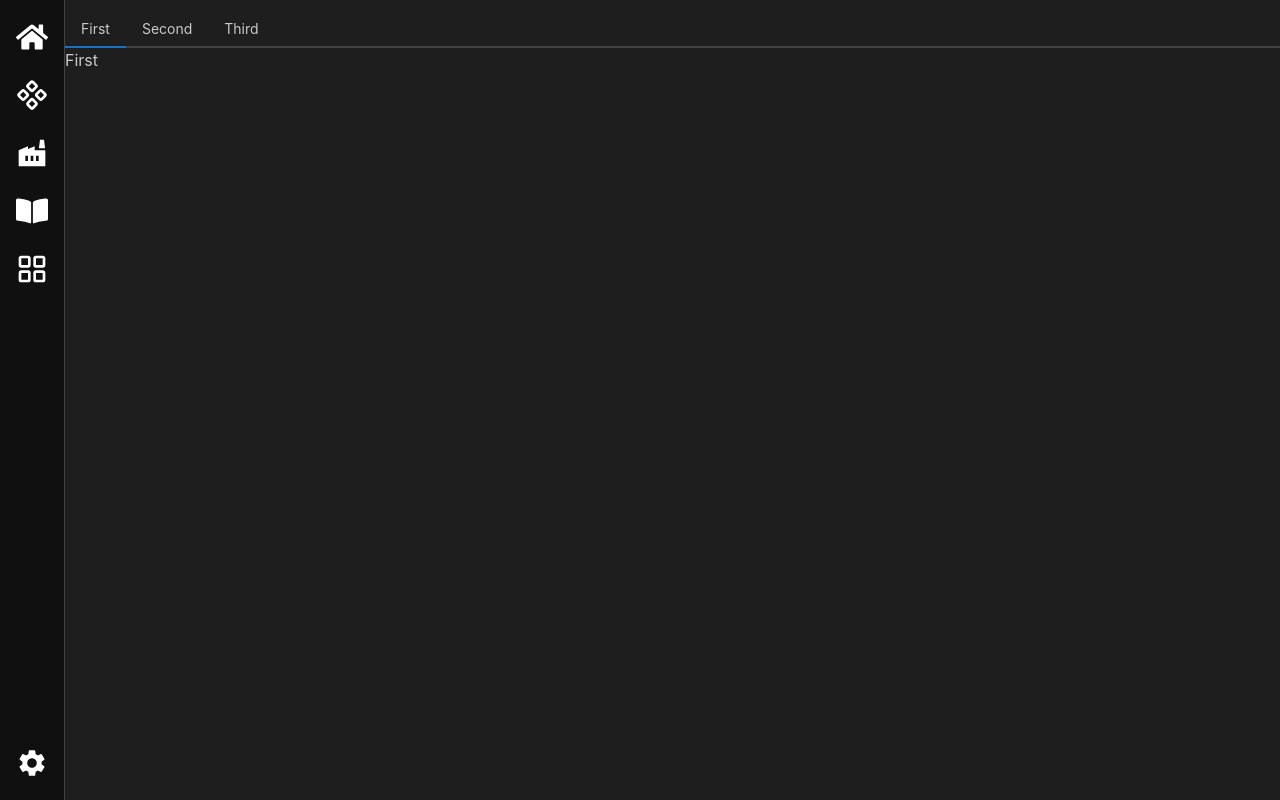
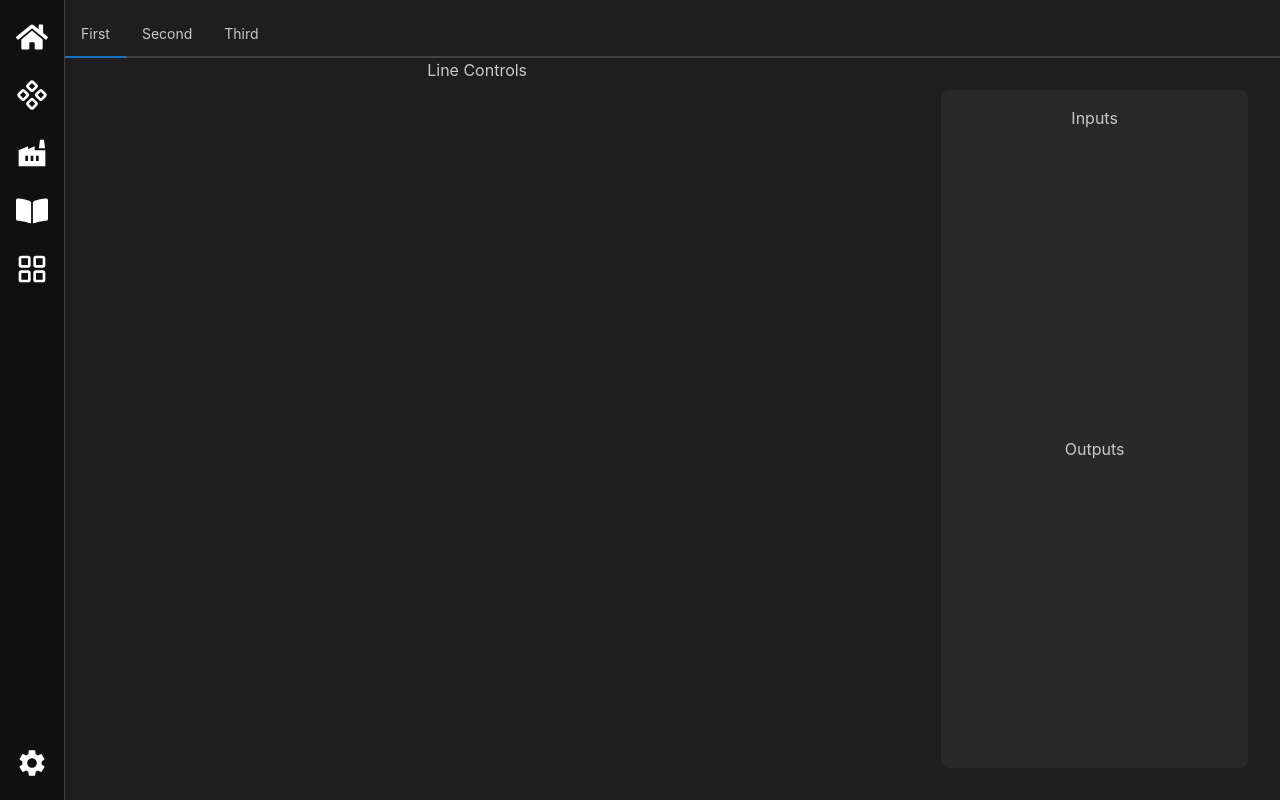
Before and after one commit to JamesPRobertson/eager-ermine, a React (Vite) app: page /planner in a window 1280 px wide. Built offline with nearby package versions, Linux system fonts and the light colour scheme.

Commit message:
Added LineControls component

```diff
--- /dev/null
+++ b/src/pages/Planner/PlannerPage.module.css
@@ -0,0 +1,15 @@
+.root {
+  width: 100%;
+  height: 100%;
+  display: flex;
+  flex-direction: column;
+}
+
+.list {
+  flex: 1;
+}
+
+.panel {
+  flex: 1;
+  flex-grow: 16;
+}
--- a/src/pages/Planner/PlannerPage.tsx
+++ b/src/pages/Planner/PlannerPage.tsx
@@ -1,17 +1,26 @@
 import { Stack, Tabs } from "@mantine/core";
+import { LineControls } from "./components/LineControls/LineControls";
+
+import classes from "./PlannerPage.module.css";
 
 export const PlannerPage = () => {
   return (
     <Stack bg="rgb(30, 30, 30)" w="100%" h="100%" pt="sm">
-      <Tabs defaultValue="first">
+      <Tabs defaultValue="first" classNames={classes}>
         <Tabs.List>
           <Tabs.Tab value="first">First</Tabs.Tab>
           <Tabs.Tab value="second">Second</Tabs.Tab>
           <Tabs.Tab value="third">Third</Tabs.Tab>
         </Tabs.List>
-        <Tabs.Panel value="first">First</Tabs.Panel>
-        <Tabs.Panel value="second">Second</Tabs.Panel>
-        <Tabs.Panel value="third">Third</Tabs.Panel>
+        <Tabs.Panel value="first">
+          <LineControls />
+        </Tabs.Panel>
+        <Tabs.Panel value="second">
+          <LineControls />
+        </Tabs.Panel>
+        <Tabs.Panel value="third">
+          <LineControls />
+        </Tabs.Panel>
       </Tabs>
     </Stack>
   );
--- /dev/null
+++ b/src/pages/Planner/components/LineControls/LineControls.module.css
@@ -0,0 +1,7 @@
+.aside {
+  flex: 1;
+  margin: 2em;
+  padding: 1em;
+  background-color: rgba(255, 255, 255, 0.05);
+  border-radius: 8px;
+}
--- /dev/null
+++ b/src/pages/Planner/components/LineControls/LineControls.tsx
@@ -0,0 +1,19 @@
+import { Flex, Stack, Text } from "@mantine/core"
+
+import classes from "./LineControls.module.css";
+
+export const LineControls = () => {
+  return (
+    <Flex w="100%" h="100%" gap="lg">
+      <Text ta="center" flex={3}>Line Controls</Text>
+      <Stack className={classes.aside}>
+        <Stack flex={1}>
+          <Text ta="center">Inputs</Text>
+        </Stack>
+        <Stack flex={1}>
+          <Text ta="center">Outputs</Text>
+        </Stack>
+      </Stack>
+    </Flex>
+  )
+}
```
